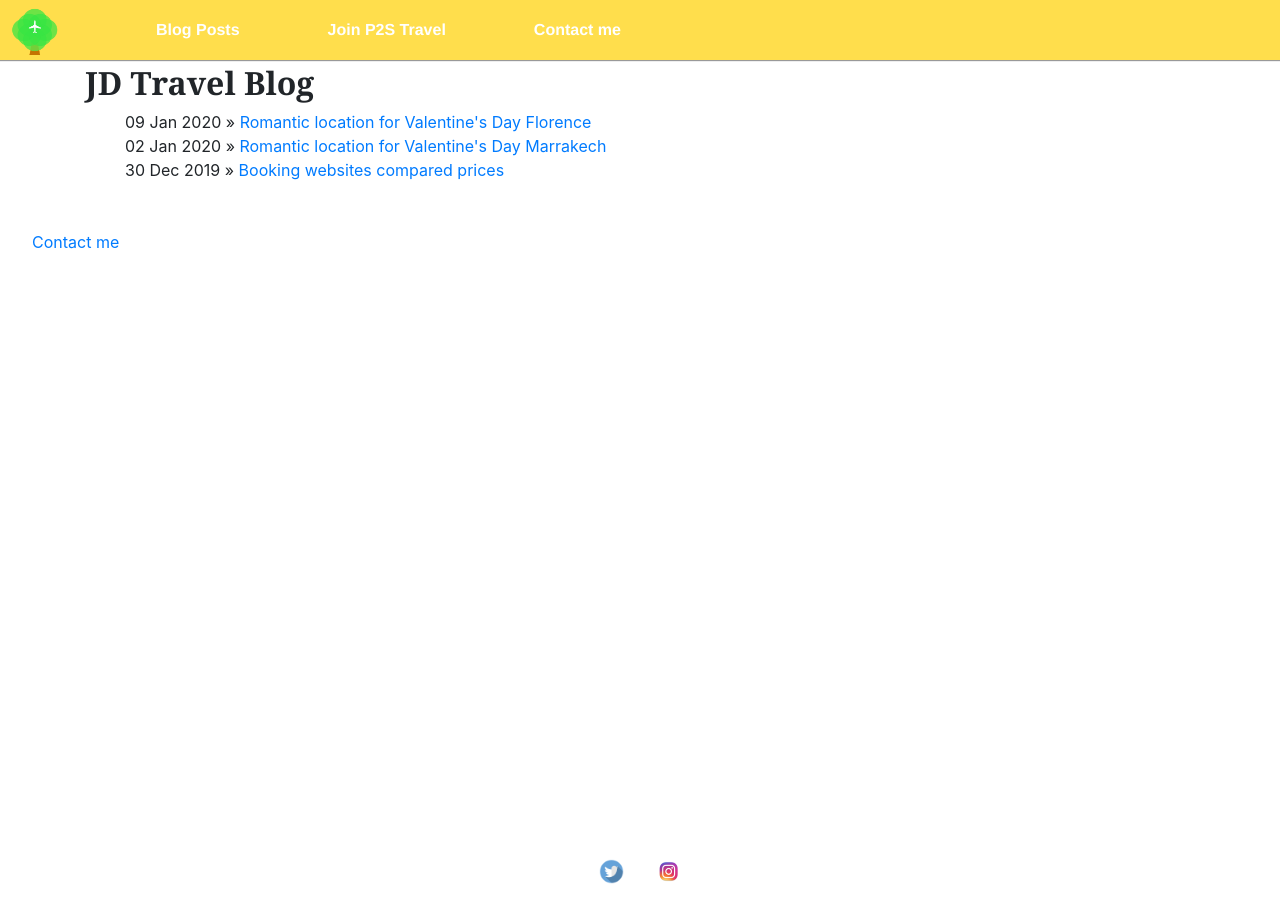
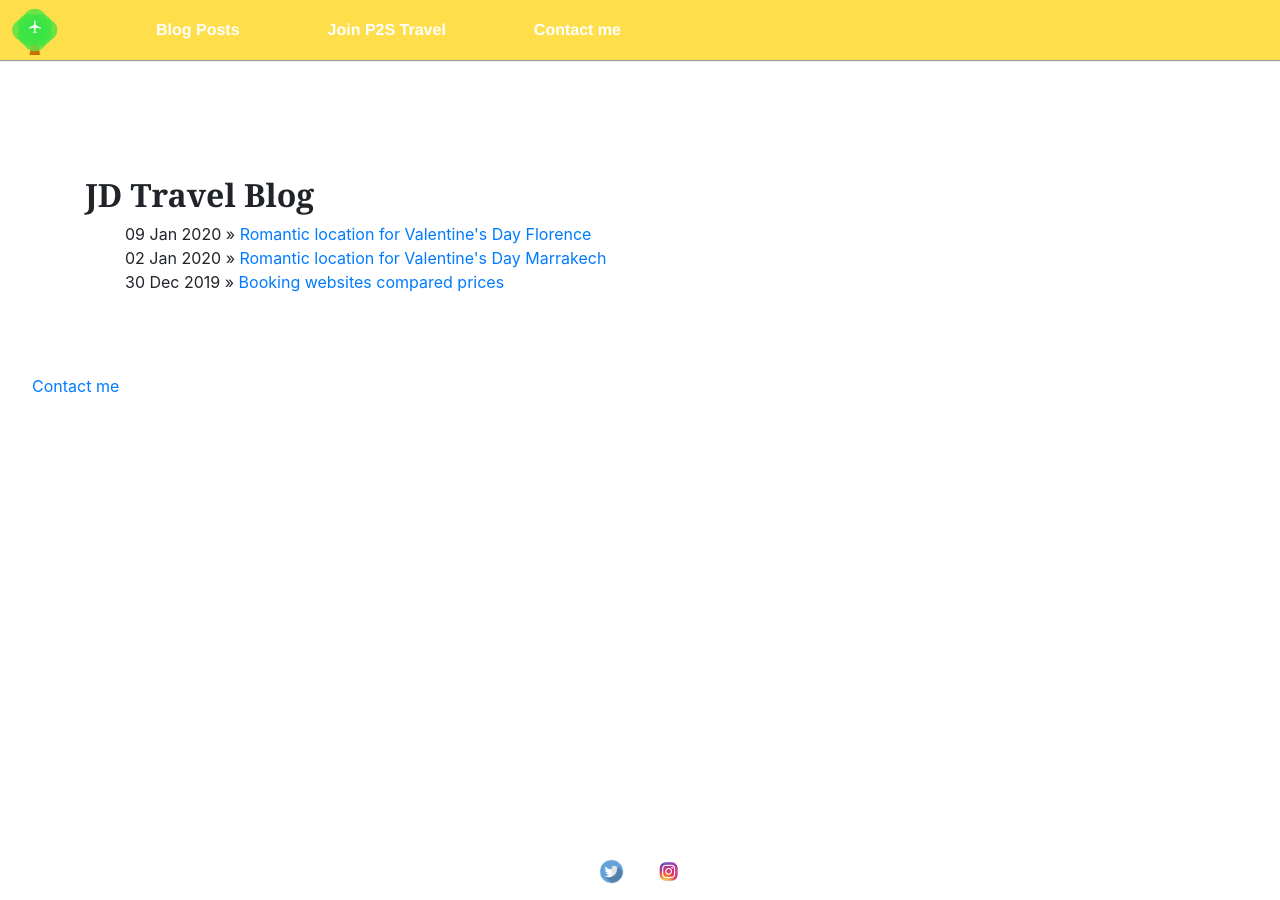
Before and after one commit to jdtravelp2s/jdtravelp2s.github.io, a Jekyll site: the page built from blog/index.html, in a window 1280 px wide. Built offline with Jekyll 4.4.1, drawn with Linux system fonts in a browser that asks for light colours.

Commit message:
css update

```diff
--- a/css/main.css
+++ b/css/main.css
@@ -58,14 +58,6 @@ nav {
 	background-color: rgba(255,255,255,0.3);
 }
 
-main {
-	width: 90%;
-	margin-left: auto;
-	margin-right: auto;
-	padding-top: 7em;
-	padding-bottom: 2em;
-}
-
 p{
 	font-family: Georgia, 'Times New Roman', Times, serif;
 	font-size: 120%;
@@ -102,6 +94,11 @@ footer {
 .container {
 	background-color: rgba(255, 255, 255, 0.85);
 	z-index: 0;
+	width: 90%;
+	margin-left: auto;
+	margin-right: auto;
+	padding-top: 7em;
+	padding-bottom: 2em;
 }
 
 ul {
```
